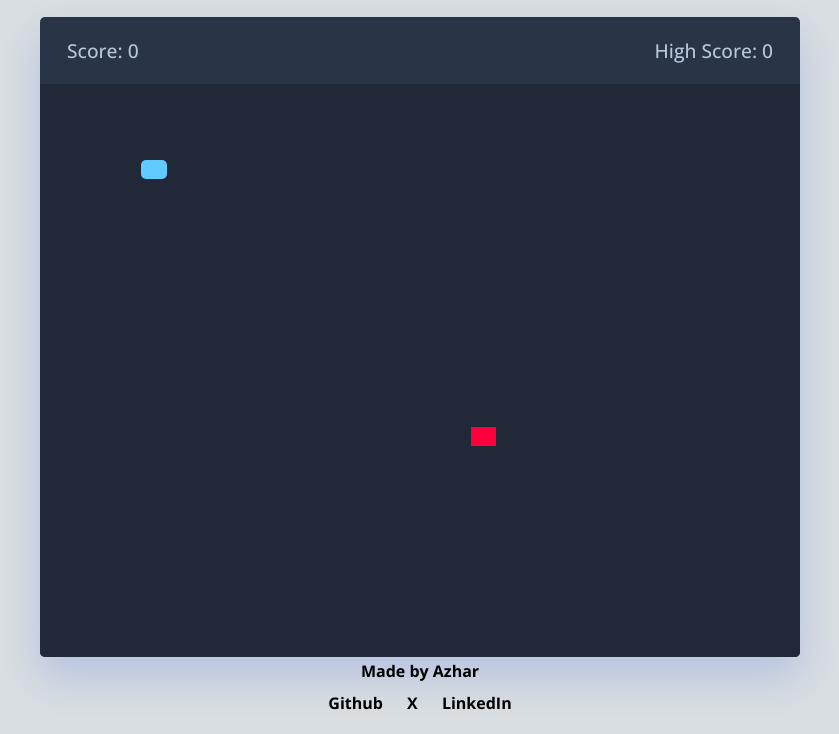
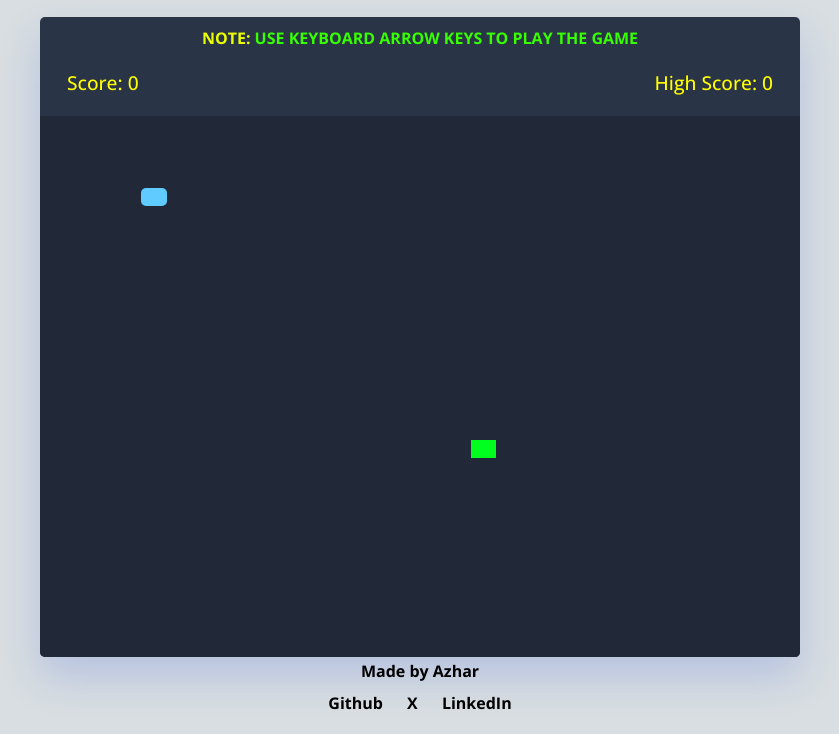
Before and after one commit to azhardotcoder/Snake-game, a plain HTML site: page index.html in a window 1280 px wide. Shown: the part 66-800 px from the top of the page, without its empty margins (220-1059 px from the left). Drawn offline with nearby package versions, Linux system fonts and the light colour scheme.

Commit message:
fixed ui

```diff
--- a/index.html
+++ b/index.html
@@ -11,6 +11,7 @@
 <body>
   <h1 class="heading">Snake Game</h1>
   <div class="wrapper">
+    <div class="message">Use keyboard arrow keys to play the game</div>
     <div class="game-details">
       <span class="score">Score: 0</span>
       <span class="high-score">High Score: 0</span>
--- a/script.js
+++ b/script.js
@@ -30,6 +30,10 @@ const handleGameOver = () => {
 }
 
 const changeDirection = e => {
+    // Hide the message when a key is pressed
+    const messageElement = document.querySelector(".message");
+    messageElement.style.display = "none";
+
     // Changing velocity value based on key press
     if(e.key === "ArrowUp" && velocityY != 1) {
         velocityX = 0;
--- a/style.css
+++ b/style.css
@@ -49,13 +49,15 @@ body {
   grid-template: repeat(30, 1fr) / repeat(30, 1fr);
 }
 .play-board .food {
-  background: #FF003D;
+  background: #00ff1e;
 }
 .play-board .head {
   background: #60CBFF;
   border-radius: 5px;
 }
-
+.score, .high-score{
+    color: yellow;
+}
 .controls {
   display: none;
   justify-content: space-between;
@@ -69,7 +71,19 @@ body {
   cursor: pointer;
   border-right: 1px solid #171B26;
 }
-
+.message{
+    font-size: 1rem;
+    margin-top: 10px;
+    font-weight: 700;
+    color: #37ff00;
+    text-emphasis: bold;
+    text-align: center;
+    text-transform: uppercase;
+}
+.message::before{
+    content: "NOTE: ";
+    color: rgb(234, 255, 0);
+}
 @media screen and (max-width: 800px) {
     body{
         background-color: hsl(180, 6%, 65%);
@@ -95,4 +109,8 @@ body {
     margin-bottom: 0px;
 
 }
+.message{
+    display: none;
+
 }
+}
```
Lines whose indentation alone changed are shown as unchanged.
